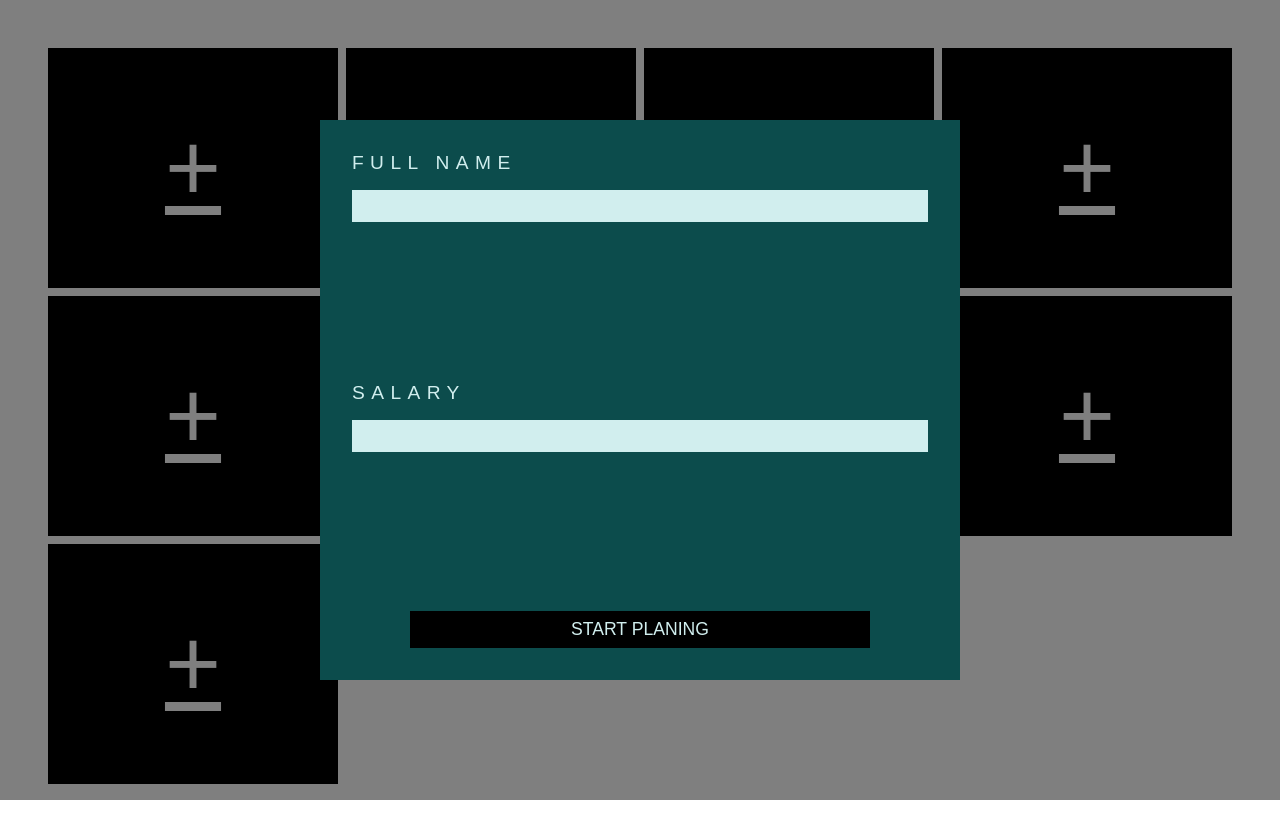
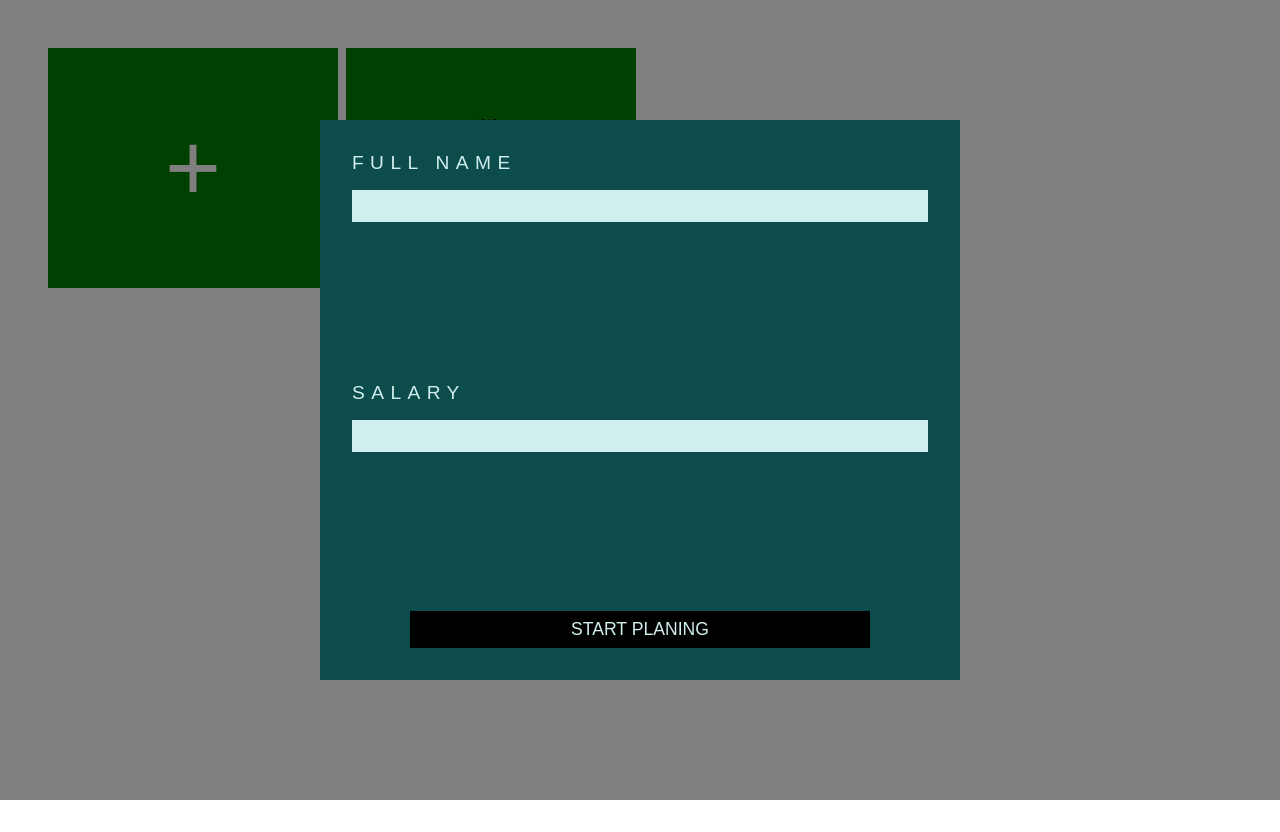
Before and after one commit to Ahmed-A-Adel/home-management, a React (Create React App) app: page / in a window 1280 px wide. After the commit the page ends 800 px from the top, so only its background shows below. Built offline with nearby package versions, Linux system fonts and the light colour scheme.

Commit message:
added addPlane initial functionality

```diff
--- a/src/components/HomePage.jsx
+++ b/src/components/HomePage.jsx
@@ -5,20 +5,38 @@ import { Link, Outlet } from "react-router-dom";
 function HomePage() {
   // _________ Varibales ___________________________________
   const mainPadding = "3rem";
-  const numberOfCoulmns = 9;
-  const makeNumOfArrays = [...Array(numberOfCoulmns).keys()];
   const [data, setData] = useState({ popup: true });
+  const [title, setTitle] = useState("");
+  const [money, setMoney] = useState("");
+  const [state, setState] = useState([{ title: "title", money: "300" }]);
+  const [addPlane, setAddPlane] = useState(true);
   // _________ End Of Varibales ____________________________
 
-  // _________  Functions  ____________________________
-  // _________ End Of Functions  ____________________________
+  // _________  Functions  _____________________________________________
+  const handleSubmit = (e) => {
+    e.preventDefault();
+    // ---------------------------------------------------
+    if (title === "" || money === "") return null;
+    // ---------------------------------------------------
+    if (!Number(money)) return null;
+    // ---------------------------------------------------
+    setMoney("");
+    setTitle("");
+    // ---------------------------------------------------
+    setState([...state, { title, money }]);
+    setAddPlane(true);
+    // ---------------------------------------------------
+  };
+  // __________________________________________________________
+  const toggleAddPalne = () => setAddPlane(!addPlane);
+
+  // _________ End Of Functions  _________________________________________
 
   return (
     <section
       className="home-page"
       style={{
         minHeight: "100vh",
-        backgroundColor: "lightBlue",
       }}
     >
       <LoginPopup visible={data.popup} setData={setData} />
@@ -35,30 +53,79 @@ function HomePage() {
           alignItems: "flex-start",
         }}
       >
-        {makeNumOfArrays.map((_, index) => (
         <article
-            key={index}
           className="add-plane"
           style={{
-              background: "black",
+            background: "green",
             height: "15rem",
 
             minHeight: "50%",
             display: "flex",
-              justifyContent: "center",
+            flexDirection: "column",
+            justifyContent: "space-evenly",
             alignItems: "center",
           }}
         >
           <Link
+            onClick={toggleAddPalne}
             className="add-plane_balance"
             style={{
-                fontSize: "6rem",
+              fontSize: addPlane ? "6rem" : "1rem",
               color: "white",
               backgroundColor: "transparent",
+              textDecoration: "none",
             }}
           >
-              +
+            {addPlane ? "+" : "go Back"}
           </Link>
+
+          {!addPlane && (
+            <form onSubmit={handleSubmit}>
+              <div className="login-popup_form_container">
+                <label htmlFor={"title"}>{"title"}</label>
+                <input
+                  type="text"
+                  name={"title"}
+                  id={"title"}
+                  value={title}
+                  onChange={(e) => setTitle(e.target.value)}
+                />
+              </div>
+              <div className="login-popup_form_container">
+                <label htmlFor={"money"}>{"money"}</label>
+                <input
+                  type="text"
+                  name={"money"}
+                  id={"money"}
+                  value={money}
+                  onChange={(e) => setMoney(e.target.value)}
+                />
+              </div>
+
+              <button type="submit" onClick={handleSubmit}>
+                add one
+              </button>
+            </form>
+          )}
+        </article>
+        {state &&
+          state.map((plane, i) => (
+            <article
+              className="add-plane"
+              key={plane.title + i}
+              style={{
+                background: "green",
+                height: "15rem",
+
+                minHeight: "50%",
+                display: "flex",
+                flexDirection: "column",
+                justifyContent: "space-evenly",
+                alignItems: "center",
+              }}
+            >
+              <h3>{plane.title}</h3>
+              <span> {plane.money}</span>
             </article>
           ))}
       </main>
--- a/src/components/LoginPopup.jsx
+++ b/src/components/LoginPopup.jsx
@@ -8,7 +8,6 @@ function LoginPopup({ visible, setData }) {
   // ________ Functions ________________________
   const handleClick = (e) => {
     e.preventDefault();
-    console.log(Number(salary) ? "okay" : "not okay");
     // ___________________________________________________
     if (name === "" || salary === "") return null;
     // ___________________________________________________
--- a/src/index.js
+++ b/src/index.js
@@ -4,9 +4,9 @@ import { createBrowserRouter, RouterProvider } from "react-router-dom";
 import App from "./App";
 const router = createBrowserRouter([
   {
+    path: "/",
     element: <App />,
-    path: "/",
-    errorElement: <h1>oppos! it's okay just go back</h1>,
+    // errorElement: <h1>oppos! it's okay just go back</h1>,
   },
 ]);
 const root = ReactDOM.createRoot(document.getElementById("root"));
```
Also changed, not shown: src/components/Plane.jsx (added). Lines whose indentation alone changed are shown as unchanged.
